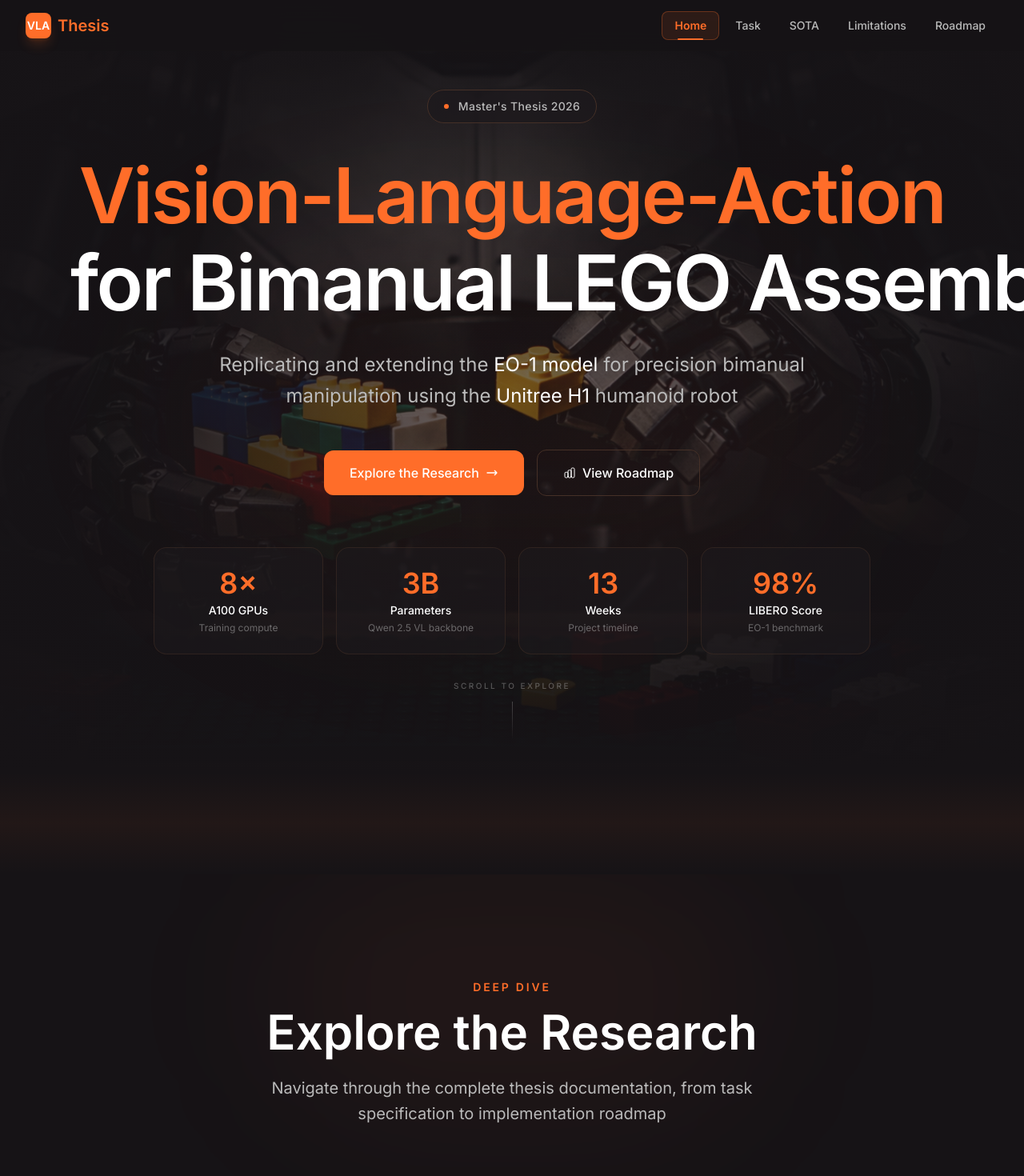
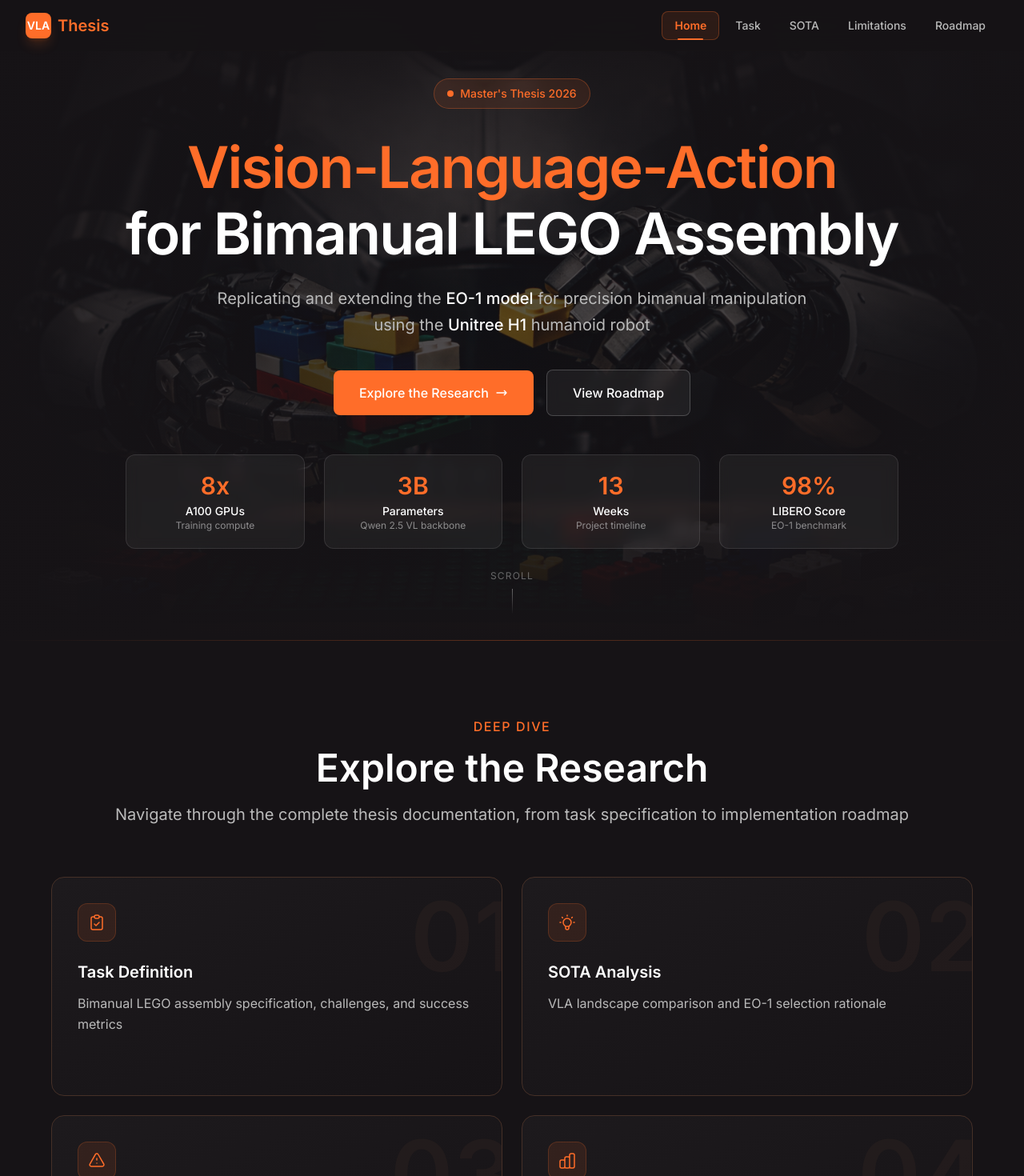
Before and after one commit to PatrizioAcquadro/WebsitePresentation, a Next.js app: page / in a window 1280 px wide. Shown: the top 1470 px of the page at 80% size. Built offline with nearby package versions, Linux system fonts and the light colour scheme.

Commit message:
Revert "Final enhanced homepage - elegant and modern"
This reverts commit c321915a647f06c02f9a58505432edfcf916c43e.

```diff
--- a/app/page.tsx
+++ b/app/page.tsx
@@ -2,8 +2,7 @@
 
 import Link from 'next/link'
 import Image from 'next/image'
-import { motion, useScroll, useTransform } from 'framer-motion'
-import { useRef } from 'react'
+import { motion } from 'framer-motion'
 
 const sections = [
   {
@@ -53,201 +52,163 @@ const sections = [
 ]
 
 const stats = [
-  { value: '8×', label: 'A100 GPUs', sublabel: 'Training compute' },
+  { value: '8x', label: 'A100 GPUs', sublabel: 'Training compute' },
   { value: '3B', label: 'Parameters', sublabel: 'Qwen 2.5 VL backbone' },
   { value: '13', label: 'Weeks', sublabel: 'Project timeline' },
   { value: '98%', label: 'LIBERO Score', sublabel: 'EO-1 benchmark' },
 ]
 
 export default function HomePage() {
-  const heroRef = useRef(null)
-  const { scrollYProgress } = useScroll({
-    target: heroRef,
-    offset: ['start start', 'end start']
-  })
-
-  const backgroundY = useTransform(scrollYProgress, [0, 1], ['0%', '30%'])
-  const contentOpacity = useTransform(scrollYProgress, [0, 0.5], [1, 0])
-  const contentY = useTransform(scrollYProgress, [0, 0.5], ['0%', '10%'])
-
   return (
-    <div className="bg-[#161316]">
-      {/* Hero Section */}
-      <section ref={heroRef} className="relative min-h-screen flex flex-col overflow-hidden">
-        {/* Background Image with Parallax */}
-        <motion.div
-          className="absolute inset-0"
-          style={{ y: backgroundY }}
-        >
+    <div>
+      {/* Hero Section with Background Image */}
+      <section className="relative min-h-screen flex flex-col overflow-hidden">
+        {/* Background Image */}
+        <div className="absolute inset-0">
           <Image
             src="/robotTask.png"
             alt="Robot performing bimanual LEGO assembly"
             fill
-            className="object-cover object-center scale-110"
+            className="object-cover object-center"
             priority
-            quality={95}
+            quality={90}
           />
-          {/* Multi-layer gradient overlays */}
-          <div className="absolute inset-0 bg-gradient-to-b from-[#161316] via-[#161316]/60 to-[#161316]" />
-          <div className="absolute inset-0 bg-gradient-to-r from-[#161316]/90 via-transparent to-[#161316]/90" />
-          {/* Subtle vignette */}
-          <div className="absolute inset-0 bg-radial-gradient opacity-40" style={{ background: 'radial-gradient(ellipse at center, transparent 0%, #161316 70%)' }} />
-        </motion.div>
-
-        {/* Ambient glow effect */}
-        <div className="absolute inset-0 overflow-hidden pointer-events-none">
-          <div className="absolute top-1/3 left-1/2 -translate-x-1/2 w-[800px] h-[400px] bg-[#FF6D29]/5 rounded-full blur-[120px]" />
+          {/* Gradient overlays for text readability */}
+          <div className="absolute inset-0 bg-gradient-to-b from-[#161316] via-[#161316]/70 to-[#161316]" />
+          <div className="absolute inset-0 bg-gradient-to-r from-[#161316]/80 via-transparent to-[#161316]/80" />
         </div>
 
-        {/* Content */}
-        <motion.div
-          className="relative z-10 flex-grow flex items-center justify-center"
-          style={{ opacity: contentOpacity, y: contentY }}
-        >
-          <div className="text-center px-6 max-w-6xl mx-auto pt-28 pb-8">
+        {/* Content - centered with flex-grow */}
+        <div className="relative z-10 flex-grow flex items-center justify-center">
+          <div className="text-center px-4 max-w-6xl mx-auto pt-24">
             {/* Badge */}
-            <div className="inline-flex items-center gap-3 mb-10 px-5 py-2.5 bg-[#1d1a1d]/80 border border-[#453027] rounded-full backdrop-blur-md">
-              <span className="w-1.5 h-1.5 bg-[#FF6D29] rounded-full" />
-              <span className="text-sm text-[#BABABA] font-medium tracking-wide">Master&apos;s Thesis 2026</span>
+            <div className="inline-flex items-center gap-2 mb-8 px-4 py-2 bg-[#FF6D29]/10 border border-[#FF6D29]/30 rounded-full backdrop-blur-sm">
+              <span className="w-2 h-2 bg-[#FF6D29] rounded-full" />
+              <span className="text-sm text-[#FF6D29] font-medium">Master&apos;s Thesis 2026</span>
             </div>
 
             {/* Main Title */}
-            <h1 className="text-5xl sm:text-6xl md:text-7xl lg:text-8xl font-semibold mb-8 leading-[1.05] tracking-tight">
-              <span className="text-[#FF6D29] whitespace-nowrap block">Vision-Language-Action</span>
-              <span className="text-white whitespace-nowrap block mt-2">for Bimanual LEGO Assembly</span>
+            <h1 className="text-4xl sm:text-5xl md:text-6xl lg:text-7xl font-semibold mb-6 leading-[1.15] tracking-tight">
+              <span className="text-[#FF6D29] whitespace-nowrap">Vision-Language-Action</span>
+              <br />
+              <span className="text-white whitespace-nowrap">for Bimanual LEGO Assembly</span>
             </h1>
 
             {/* Description */}
-            <p className="text-lg sm:text-xl md:text-2xl text-[#BABABA] max-w-3xl mx-auto mb-12 leading-relaxed font-light">
-              Replicating and extending the <span className="text-white font-normal">EO-1 model</span> for
-              precision bimanual manipulation using the <span className="text-white font-normal">Unitree H1</span> humanoid robot
+            <p className="text-lg sm:text-xl text-[#BABABA] max-w-3xl mx-auto mb-10 leading-relaxed">
+              Replicating and extending the <span className="text-white font-medium">EO-1 model</span> for
+              precision bimanual manipulation using the <span className="text-white font-medium">Unitree H1</span> humanoid robot
             </p>
 
             {/* CTA Buttons */}
-            <div className="flex flex-col sm:flex-row items-center justify-center gap-4 mb-16">
+            <div className="flex flex-col sm:flex-row items-center justify-center gap-4 mb-12">
               <Link
                 href="/task"
-                className="group relative px-8 py-4 bg-[#FF6D29] text-white font-medium rounded-xl overflow-hidden transition-all duration-300 hover:shadow-[0_0_40px_rgba(255,109,41,0.3)]"
+                className="group px-8 py-4 bg-[#FF6D29] text-white font-medium rounded-lg hover:bg-[#ff8c4a] transition-all duration-300 flex items-center gap-2"
               >
-                <span className="relative z-10 flex items-center gap-2">
-                  Explore the Research
-                  <svg className="w-4 h-4 group-hover:translate-x-1 transition-transform duration-300" fill="none" stroke="currentColor" viewBox="0 0 24 24">
-                    <path strokeLinecap="round" strokeLinejoin="round" strokeWidth={2} d="M17 8l4 4m0 0l-4 4m4-4H3" />
-                  </svg>
-                </span>
-                <div className="absolute inset-0 bg-gradient-to-r from-[#ff8c4a] to-[#FF6D29] opacity-0 group-hover:opacity-100 transition-opacity duration-300" />
+                Explore the Research
+                <svg className="w-4 h-4 group-hover:translate-x-1 transition-transform" fill="none" stroke="currentColor" viewBox="0 0 24 24">
+                  <path strokeLinecap="round" strokeLinejoin="round" strokeWidth={2} d="M17 8l4 4m0 0l-4 4m4-4H3" />
+                </svg>
               </Link>
               <Link
                 href="/roadmap"
-                className="group px-8 py-4 text-white font-medium rounded-xl border border-[#453027] hover:border-[#BABABA]/50 hover:bg-white/5 backdrop-blur-sm transition-all duration-300"
+                className="px-8 py-4 bg-white/5 text-white font-medium rounded-lg border border-white/20 hover:bg-white/10 hover:border-white/30 backdrop-blur-sm transition-all duration-300"
               >
-                <span className="flex items-center gap-2">
-                  <svg className="w-4 h-4" fill="none" stroke="currentColor" viewBox="0 0 24 24">
-                    <path strokeLinecap="round" strokeLinejoin="round" strokeWidth={1.5} d="M9 19v-6a2 2 0 00-2-2H5a2 2 0 00-2 2v6a2 2 0 002 2h2a2 2 0 002-2zm0 0V9a2 2 0 012-2h2a2 2 0 012 2v10m-6 0a2 2 0 002 2h2a2 2 0 002-2m0 0V5a2 2 0 012-2h2a2 2 0 012 2v14a2 2 0 01-2 2h-2a2 2 0 01-2-2z" />
-                  </svg>
-                  View Roadmap
-                </span>
+                View Roadmap
               </Link>
             </div>
 
             {/* Stats Grid */}
-            <div className="grid grid-cols-2 md:grid-cols-4 gap-3 md:gap-4 max-w-4xl mx-auto">
+            <div className="grid grid-cols-2 md:grid-cols-4 gap-4 md:gap-6">
               {stats.map((stat, index) => (
                 <div
                   key={index}
-                  className="group p-5 md:p-6 bg-[#1d1a1d]/60 backdrop-blur-md rounded-2xl border border-[#453027]/50 hover:border-[#FF6D29]/30 hover:bg-[#1d1a1d]/80 transition-all duration-500"
+                  className="p-4 md:p-5 bg-white/5 backdrop-blur-sm rounded-xl border border-white/10"
                 >
-                  <div className="text-3xl md:text-4xl font-semibold text-[#FF6D29] mb-1 group-hover:scale-105 transition-transform duration-300">{stat.value}</div>
+                  <div className="text-2xl md:text-3xl font-semibold text-[#FF6D29] mb-1">{stat.value}</div>
                   <div className="text-white font-medium text-sm">{stat.label}</div>
-                  <div className="text-[#BABABA]/50 text-xs mt-1">{stat.sublabel}</div>
+                  <div className="text-[#BABABA]/70 text-xs">{stat.sublabel}</div>
                 </div>
               ))}
             </div>
           </div>
-        </motion.div>
+        </div>
 
-        {/* Scroll indicator */}
-        <div className="relative z-10 pb-10 flex flex-col items-center gap-3 text-[#BABABA]/40">
-          <span className="text-[10px] uppercase tracking-[0.25em] font-medium">Scroll to explore</span>
-          <div className="w-px h-12 bg-gradient-to-b from-[#BABABA]/30 to-transparent" />
+        {/* Scroll indicator - positioned below content */}
+        <div className="relative z-10 pb-8 pt-6 flex flex-col items-center gap-2 text-[#BABABA]/50">
+          <span className="text-xs uppercase tracking-widest">Scroll</span>
+          <div className="w-px h-8 bg-gradient-to-b from-[#BABABA]/50 to-transparent" />
         </div>
       </section>
 
-      {/* Transition gradient */}
-      <div className="h-32 bg-gradient-to-b from-transparent via-[#FF6D29]/5 to-transparent" />
+      {/* Explore the Research Section */}
+      <section className="py-24 px-4 bg-[#161316] relative overflow-hidden">
+        {/* Subtle top border glow */}
+        <div className="absolute top-0 left-0 right-0 h-px bg-gradient-to-r from-transparent via-[#FF6D29]/30 to-transparent" />
 
-      {/* Explore the Research Section */}
-      <section className="py-24 md:py-32 px-6 relative overflow-hidden">
-        {/* Background elements */}
-        <div className="absolute inset-0 pointer-events-none">
-          <div className="absolute top-0 left-1/2 -translate-x-1/2 w-[600px] h-[300px] bg-[#FF6D29]/5 rounded-full blur-[100px]" />
-          <div className="absolute bottom-0 right-0 w-[400px] h-[400px] bg-[#453027]/10 rounded-full blur-[80px]" />
-        </div>
-
-        <div className="max-w-6xl mx-auto relative z-10">
+        <div className="max-w-6xl mx-auto">
           {/* Section Header */}
           <motion.div
-            initial={{ opacity: 0, y: 60 }}
+            initial={{ opacity: 0, y: 40 }}
             whileInView={{ opacity: 1, y: 0 }}
             viewport={{ once: true, margin: '-100px' }}
-            transition={{ duration: 0.8, ease: [0.22, 1, 0.36, 1] }}
-            className="text-center mb-20"
+            transition={{ duration: 0.7, ease: 'easeOut' }}
+            className="text-center mb-16"
           >
-            <span className="inline-block text-[#FF6D29] text-sm font-semibold uppercase tracking-[0.2em] mb-4">Deep Dive</span>
-            <h2 className="text-4xl md:text-5xl lg:text-6xl font-semibold text-white mb-6">Explore the Research</h2>
-            <p className="text-[#BABABA] text-lg md:text-xl max-w-2xl mx-auto leading-relaxed">
+            <span className="text-[#FF6D29] text-base font-medium uppercase tracking-widest">Deep Dive</span>
+            <h2 className="text-4xl md:text-5xl font-semibold text-white mt-4 mb-5">Explore the Research</h2>
+            <p className="text-[#BABABA] text-lg md:text-xl whitespace-nowrap">
               Navigate through the complete thesis documentation, from task specification to implementation roadmap
             </p>
           </motion.div>
 
           {/* Cards Grid */}
-          <div className="grid grid-cols-1 md:grid-cols-2 gap-6 lg:gap-8">
+          <div className="grid grid-cols-1 md:grid-cols-2 gap-6">
             {sections.map((section, index) => (
               <motion.div
                 key={section.href}
-                initial={{ opacity: 0, y: 80 }}
+                initial={{ opacity: 0, y: 50 }}
                 whileInView={{ opacity: 1, y: 0 }}
-                viewport={{ once: true, margin: '-80px' }}
-                transition={{
-                  duration: 0.7,
-                  ease: [0.22, 1, 0.36, 1],
-                  delay: index * 0.12
-                }}
+                viewport={{ once: true, margin: '-50px' }}
+                transition={{ duration: 0.6, ease: 'easeOut', delay: index * 0.1 }}
               >
                 <Link
                   href={section.href}
-                  className="group relative p-8 lg:p-10 bg-[#1d1a1d] border border-[#453027] rounded-3xl hover:border-[#FF6D29]/40 transition-all duration-500 overflow-hidden block h-full"
+                  className="group relative p-8 bg-gradient-to-br from-[#1d1a1d] to-[#161316] border border-[#453027] rounded-2xl hover:border-[#FF6D29]/50 transition-all duration-500 overflow-hidden block h-full"
                 >
                   {/* Background number */}
-                  <span className="absolute -right-2 -top-6 text-[150px] font-bold text-[#453027]/10 select-none group-hover:text-[#FF6D29]/[0.07] transition-colors duration-700">
+                  <span className="absolute -right-4 -top-4 text-[120px] font-bold text-[#453027]/20 select-none group-hover:text-[#FF6D29]/10 transition-colors duration-500">
                     {section.number}
                   </span>
-
-                  {/* Hover gradient overlay */}
-                  <div className="absolute inset-0 bg-gradient-to-br from-[#FF6D29]/0 via-[#FF6D29]/0 to-[#FF6D29]/0 group-hover:from-[#FF6D29]/[0.02] group-hover:via-transparent group-hover:to-[#FF6D29]/[0.02] transition-all duration-700 rounded-3xl" />
 
                   {/* Content */}
                   <div className="relative z-10">
                     {/* Icon */}
-                    <div className="w-14 h-14 rounded-2xl bg-[#FF6D29]/10 border border-[#FF6D29]/20 flex items-center justify-center text-[#FF6D29] mb-8 group-hover:bg-[#FF6D29] group-hover:border-[#FF6D29] group-hover:text-white group-hover:scale-110 group-hover:shadow-[0_0_30px_rgba(255,109,41,0.3)] transition-all duration-500">
+                    <div className="w-12 h-12 rounded-xl bg-[#FF6D29]/10 border border-[#FF6D29]/20 flex items-center justify-center text-[#FF6D29] mb-6 group-hover:bg-[#FF6D29] group-hover:text-white transition-all duration-300">
                       {section.icon}
                     </div>
 
                     {/* Title & Description */}
-                    <h3 className="text-2xl font-semibold text-white mb-4 group-hover:text-[#FF6D29] transition-colors duration-300">
+                    <h3 className="text-xl font-semibold text-white mb-3 group-hover:text-[#FF6D29] transition-colors">
                       {section.title}
                     </h3>
-                    <p className="text-[#BABABA] text-base leading-relaxed mb-8">
+                    <p className="text-[#BABABA] leading-relaxed mb-6">
                       {section.description}
                     </p>
 
                     {/* Link indicator */}
-                    <div className="flex items-center gap-2 text-[#FF6D29] font-medium">
-                      <span className="opacity-0 group-hover:opacity-100 transition-all duration-300 transform -translate-x-2 group-hover:translate-x-0">Read more</span>
-                      <svg className="w-5 h-5 opacity-50 group-hover:opacity-100 group-hover:translate-x-1 transition-all duration-300" fill="none" stroke="currentColor" viewBox="0 0 24 24">
+                    <div className="flex items-center gap-2 text-[#FF6D29] font-medium text-sm opacity-0 group-hover:opacity-100 transition-opacity duration-300">
+                      <span>Read more</span>
+                      <svg className="w-4 h-4 group-hover:translate-x-1 transition-transform" fill="none" stroke="currentColor" viewBox="0 0 24 24">
                         <path strokeLinecap="round" strokeLinejoin="round" strokeWidth={2} d="M17 8l4 4m0 0l-4 4m4-4H3" />
                       </svg>
                     </div>
+                  </div>
+
+                  {/* Hover glow effect */}
+                  <div className="absolute inset-0 opacity-0 group-hover:opacity-100 transition-opacity duration-500 pointer-events-none">
+                    <div className="absolute -inset-px bg-gradient-to-r from-[#FF6D29]/0 via-[#FF6D29]/5 to-[#FF6D29]/0 rounded-2xl" />
                   </div>
                 </Link>
               </motion.div>
```
